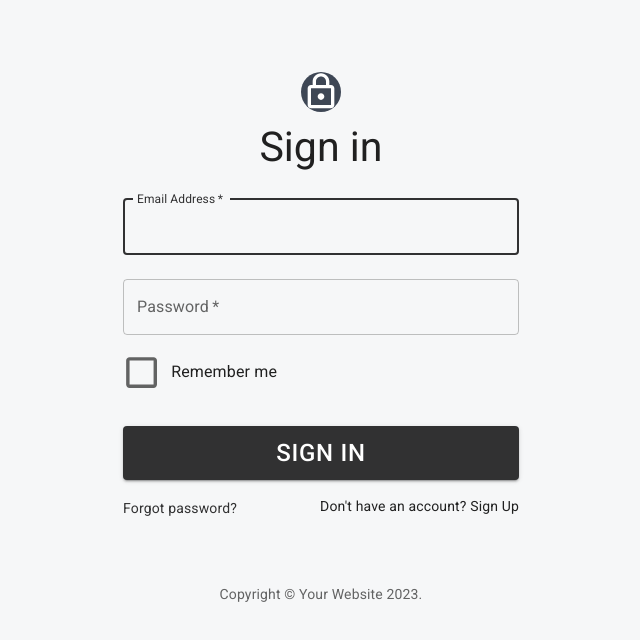
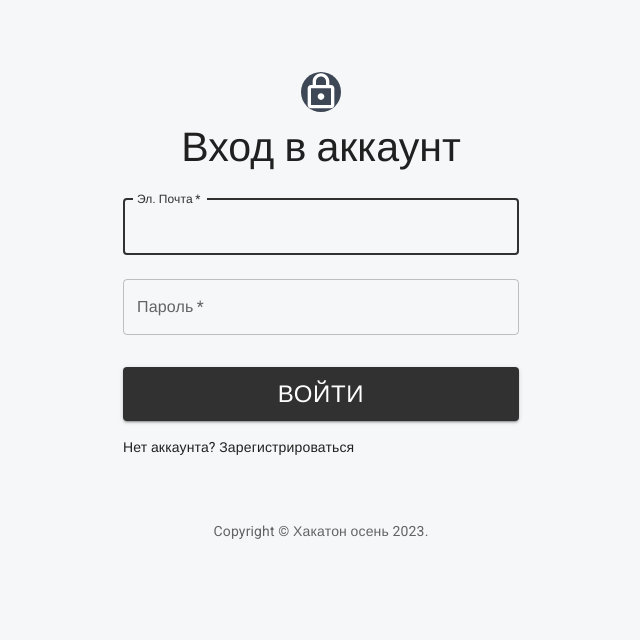
Before and after one commit to fundxx/smuzihlebi, a React app in the folder client/: page / in a window 1280 px wide. Shown: the top 640 px of the page, without its empty margins (319-959 px from the left). Built offline with nearby package versions, Linux system fonts and the light colour scheme; a web font is replaced by a local one.

Commit message:
login компоненты

```diff
--- a/client/src/components/Login.jsx
+++ b/client/src/components/Login.jsx
@@ -1,24 +1,21 @@
 import * as React from 'react';
 import Avatar from '@mui/material/Avatar';
-import Button from '@mui/material/Button';
 import CssBaseline from '@mui/material/CssBaseline';
-import TextField from '@mui/material/TextField';
-import FormControlLabel from '@mui/material/FormControlLabel';
-import Checkbox from '@mui/material/Checkbox';
 import Link from '@mui/material/Link';
-import Grid from '@mui/material/Grid';
 import Box from '@mui/material/Box';
 import LockOutlinedIcon from '@mui/icons-material/LockOutlined';
 import Typography from '@mui/material/Typography';
 import Container from '@mui/material/Container';
 import {useState} from "react";
+import SignIn from "./SignIn";
+import SignUp from "./SignUp";
 
 function Copyright(props) {
     return (
         <Typography variant="body2" color="text.secondary" align="center" {...props}>
             {'Copyright © '}
             <Link color="inherit" href="https://mui.com/">
-                Your Website
+                Хакатон осень
             </Link>{' '}
             {new Date().getFullYear()}
             {'.'}
@@ -66,127 +63,18 @@ export default function Login() {
                     <LockOutlinedIcon />
                 </Avatar>
                 <Typography component="h1" variant="h5">
-                    Sign in
+                    {
+                        isSignIn ? 'Вход в аккаунт' : 'Регистрация'
+                    }
                 </Typography>
                 {
                     isSignIn ?
                     (
-                        <Box component="form" onSubmit={handleSignIn} noValidate sx={{mt: 1}}>
-                            <TextField
-                                margin="normal"
-                                required
-                                fullWidth
-                                id="email"
-                                label="Email Address"
-                                name="email"
-                                autoComplete="email"
-                                autoFocus
-                            />
-                            <TextField
-                                margin="normal"
-                                required
-                                fullWidth
-                                name="password"
-                                label="Password"
-                                type="password"
-                                id="password"
-                                autoComplete="current-password"
-                            />
-                            <FormControlLabel
-                                control={<Checkbox value="remember" color="primary"/>}
-                                label="Remember me"
-                            />
-                            <Button
-                                type="submit"
-                                fullWidth
-                                variant="contained"
-                                sx={{mt: 3, mb: 2}}
-                            >
-                                Sign In
-                            </Button>
-                            <Grid container>
-                                <Grid item xs>
-                                    <Link href="#" variant="body2">
-                                        Forgot password?
-                                    </Link>
-                                </Grid>
-                                <Grid item>
-                                    <Typography variant="body2" onClick={switchSignStatus}>
-                                        {"Don't have an account? Sign Up"}
-                                    </Typography>
-                                </Grid>
-                            </Grid>
-                        </Box>
+                        <SignIn onSubmit={handleSignIn} onHandleSwitchSignTab={switchSignStatus}/>
                     )
                     :
                     (
-                        <Box component="form" noValidate onSubmit={handleSignUp} sx={{ mt: 3 }}>
-                            <Grid container spacing={2}>
-                                <Grid item xs={12} sm={6}>
-                                    <TextField
-                                        autoComplete="given-name"
-                                        name="firstName"
-                                        required
-                                        fullWidth
-                                        id="firstName"
-                                        label="First Name"
-                                        autoFocus
-                                    />
-                                </Grid>
-                                <Grid item xs={12} sm={6}>
-                                    <TextField
-                                        required
-                                        fullWidth
-                                        id="lastName"
-                                        label="Last Name"
-                                        name="lastName"
-                                        autoComplete="family-name"
-                                    />
-                                </Grid>
-                                <Grid item xs={12}>
-                                    <TextField
-                                        required
-                                        fullWidth
-                                        id="email"
-                                        label="Email Address"
-                                        name="email"
-                                        autoComplete="email"
-                                    />
-                                </Grid>
-                                <Grid item xs={12}>
-                                    <TextField
-                                        required
-                                        fullWidth
-                                        name="password"
-                                        label="Password"
-                                        type="password"
-                                        id="password"
-                                        autoComplete="new-password"
-                                    />
-                                </Grid>
-                                <Grid item xs={12}>
-                                    <FormControlLabel
-                                        control={<Checkbox value="allowExtraEmails" color="primary" />}
-                                        label="I want to receive inspiration, marketing promotions and updates via email."
-                                    />
-                                </Grid>
-                            </Grid>
-                            <Button
-                                type="submit"
-                                fullWidth
-                                variant="contained"
-                                sx={{ mt: 3, mb: 2 }}
-                            >
-                                Sign Up
-                            </Button>
-                            <Grid container justifyContent="flex-end">
-                                <Grid item>
-                                    <Typography variant="body2" onClick={switchSignStatus}>
-                                        Already have an account? Sign in
-                                    </Typography>
-                                </Grid>
-                            </Grid>
-                        </Box>
+                        <SignUp onSubmit={handleSignUp} onHandleSwitchSignTab={switchSignStatus}/>
                     )
                 }
             </Box>
--- /dev/null
+++ b/client/src/components/SignIn.jsx
@@ -0,0 +1,53 @@
+import React from 'react';
+import TextField from "@mui/material/TextField";
+import FormControlLabel from "@mui/material/FormControlLabel";
+import Checkbox from "@mui/material/Checkbox";
+import Button from "@mui/material/Button";
+import Grid from "@mui/material/Grid";
+import Link from "@mui/material/Link";
+import Typography from "@mui/material/Typography";
+import Box from "@mui/material/Box";
+
+const SignIn = ({onSubmit, onHandleSwitchSignTab}) => {
+    return (
+        <Box component="form" onSubmit={onSubmit} noValidate sx={{mt: 1}}>
+            <TextField
+                margin="normal"
+                required
+                fullWidth
+                id="email"
+                label="Эл. Почта"
+                name="email"
+                autoComplete="email"
+                autoFocus
+            />
+            <TextField
+                margin="normal"
+                required
+                fullWidth
+                name="password"
+                label="Пароль"
+                type="password"
+                id="password"
+                autoComplete="current-password"
+            />
+            <Button
+                type="submit"
+                fullWidth
+                variant="contained"
+                sx={{mt: 3, mb: 2}}
+            >
+                Войти
+            </Button>
+            <Grid container>
+                <Grid item>
+                    <Typography variant="body2" onClick={onHandleSwitchSignTab}>
+                        {"Нет аккаунта? Зарегистрироваться"}
+                    </Typography>
+                </Grid>
+            </Grid>
+        </Box>
+    );
+};
+
+export default SignIn;
--- a/client/src/components/SignUp.jsx
+++ b/client/src/components/SignUp.jsx
@@ -1,59 +1,15 @@
-import * as React from 'react';
-import Avatar from '@mui/material/Avatar';
-import Button from '@mui/material/Button';
-import CssBaseline from '@mui/material/CssBaseline';
-import TextField from '@mui/material/TextField';
-import FormControlLabel from '@mui/material/FormControlLabel';
-import Checkbox from '@mui/material/Checkbox';
-import Link from '@mui/material/Link';
-import Grid from '@mui/material/Grid';
-import Box from '@mui/material/Box';
-import LockOutlinedIcon from '@mui/icons-material/LockOutlined';
-import Typography from '@mui/material/Typography';
-import Container from '@mui/material/Container';
+import React from 'react';
+import Grid from "@mui/material/Grid";
+import TextField from "@mui/material/TextField";
+import FormControlLabel from "@mui/material/FormControlLabel";
+import Checkbox from "@mui/material/Checkbox";
+import Button from "@mui/material/Button";
+import Typography from "@mui/material/Typography";
+import Box from "@mui/material/Box";
 
-function Copyright(props) {
+const SignUp = ({onSubmit, onHandleSwitchSignTab}) => {
     return (
-        <Typography variant="body2" color="text.secondary" align="center" {...props}>
-            {'Copyright © '}
-            <Link color="inherit" href="https://mui.com/">
-                Your Website
-            </Link>{' '}
-            {new Date().getFullYear()}
-            {'.'}
-        </Typography>
-    );
-}
-
-
-export default function SignUp() {
-    const handleSubmit = (event) => {
-        event.preventDefault();
-        const data = new FormData(event.currentTarget);
-        console.log({
-            email: data.get('email'),
-            password: data.get('password'),
-        });
-    };
-
-    return (
-        <Container component="main" maxWidth="xs">
-            <CssBaseline />
-            <Box
-                sx={{
-                    marginTop: 8,
-                    display: 'flex',
-                    flexDirection: 'column',
-                    alignItems: 'center',
-                }}
-            >
-                <Avatar sx={{ m: 1, bgcolor: 'secondary.main' }}>
-                    <LockOutlinedIcon />
-                </Avatar>
-                <Typography component="h1" variant="h5">
-                    Sign up
-                </Typography>
-                <Box component="form" noValidate onSubmit={handleSubmit} sx={{ mt: 3 }}>
+        <Box component="form" noValidate onSubmit={onSubmit} sx={{ mt: 3 }}>
             <Grid container spacing={2}>
                 <Grid item xs={12} sm={6}>
                     <TextField
@@ -62,7 +18,7 @@ export default function SignUp() {
                         required
                         fullWidth
                         id="firstName"
-                                label="First Name"
+                        label="Имя"
                         autoFocus
                     />
                 </Grid>
@@ -71,7 +27,7 @@ export default function SignUp() {
                         required
                         fullWidth
                         id="lastName"
-                                label="Last Name"
+                        label="Фамилия"
                         name="lastName"
                         autoComplete="family-name"
                     />
@@ -81,7 +37,7 @@ export default function SignUp() {
                         required
                         fullWidth
                         id="email"
-                                label="Email Address"
+                        label="Адрес эл.почты"
                         name="email"
                         autoComplete="email"
                     />
@@ -91,7 +47,7 @@ export default function SignUp() {
                         required
                         fullWidth
                         name="password"
-                                label="Password"
+                        label="Пароль"
                         type="password"
                         id="password"
                         autoComplete="new-password"
@@ -100,7 +56,7 @@ export default function SignUp() {
                 <Grid item xs={12}>
                     <FormControlLabel
                         control={<Checkbox value="allowExtraEmails" color="primary" />}
-                                label="I want to receive inspiration, marketing promotions and updates via email."
+                        label="Я хочу получать новости, акции на почту."
                     />
                 </Grid>
             </Grid>
@@ -110,18 +66,17 @@ export default function SignUp() {
                 variant="contained"
                 sx={{ mt: 3, mb: 2 }}
             >
-                        Sign Up
+                Зарегистрироваться
             </Button>
             <Grid container justifyContent="flex-end">
                 <Grid item>
-                            <Link href="#" variant="body2">
-                                Already have an account? Sign in
-                            </Link>
+                    <Typography variant="body2" onClick={onHandleSwitchSignTab}>
+                        Уже есть аккаунт? Войти
+                    </Typography>
                 </Grid>
             </Grid>
         </Box>
-            </Box>
-            <Copyright sx={{ mt: 5 }} />
-        </Container>
     );
-}
+};
+
+export default SignUp;
--- a/client/src/pages/Account.jsx
+++ b/client/src/pages/Account.jsx
@@ -1,11 +1,20 @@
 import { Box } from "@mui/system";
-import React from "react";
+import React, {useState} from "react";
 import Profile from "../components/Profile";
+import Login from "../components/Login";
 
 const Account = () => {
+
+    const [isAuthorized, setAuthorized] = useState(false)
+
     return (
         <>
-            <Profile />
+            {
+                isAuthorized ?
+                    <Profile />
+                    :
+                    <Login/>
+            }
         </>
     );
 };
```
Lines whose indentation alone changed are shown as unchanged.
